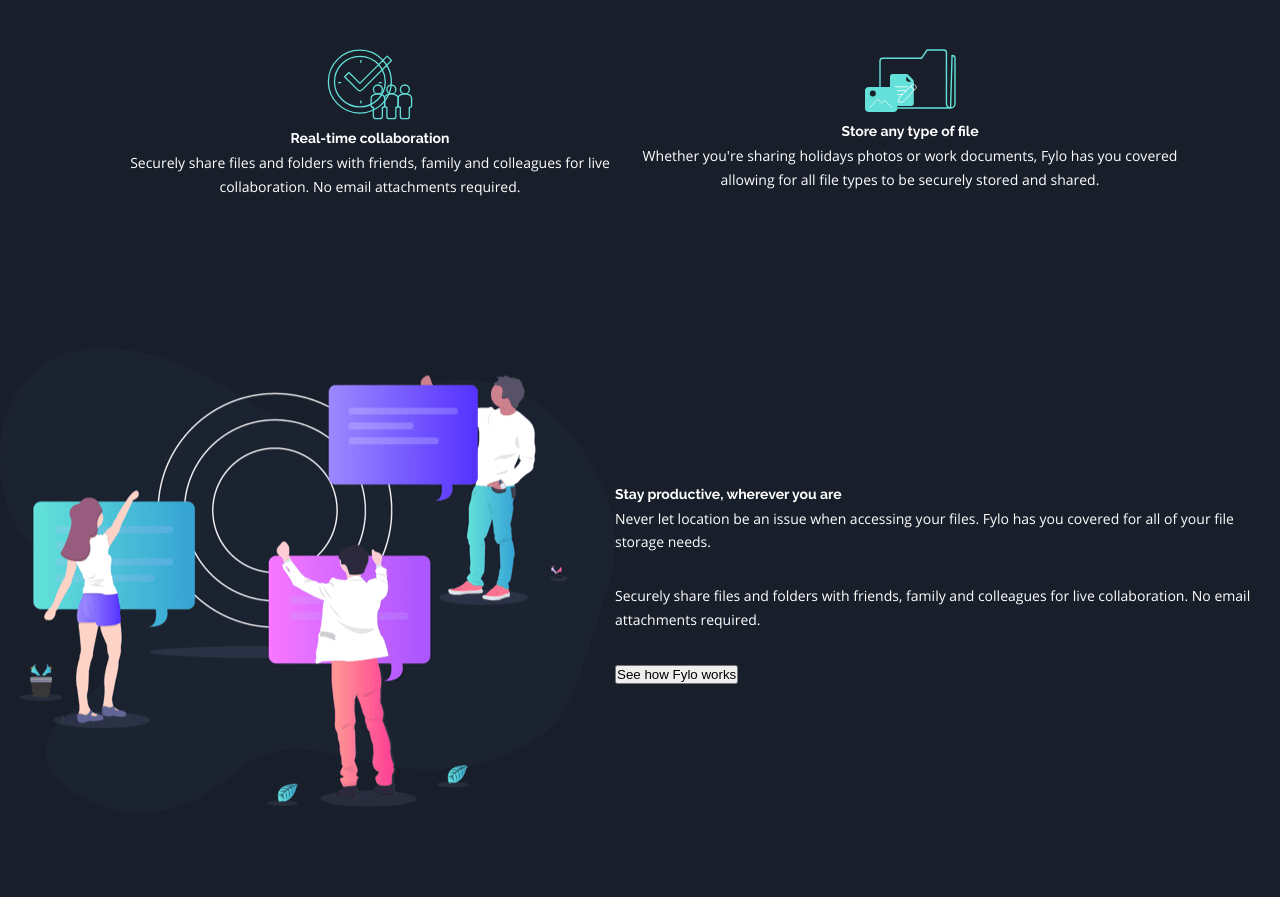
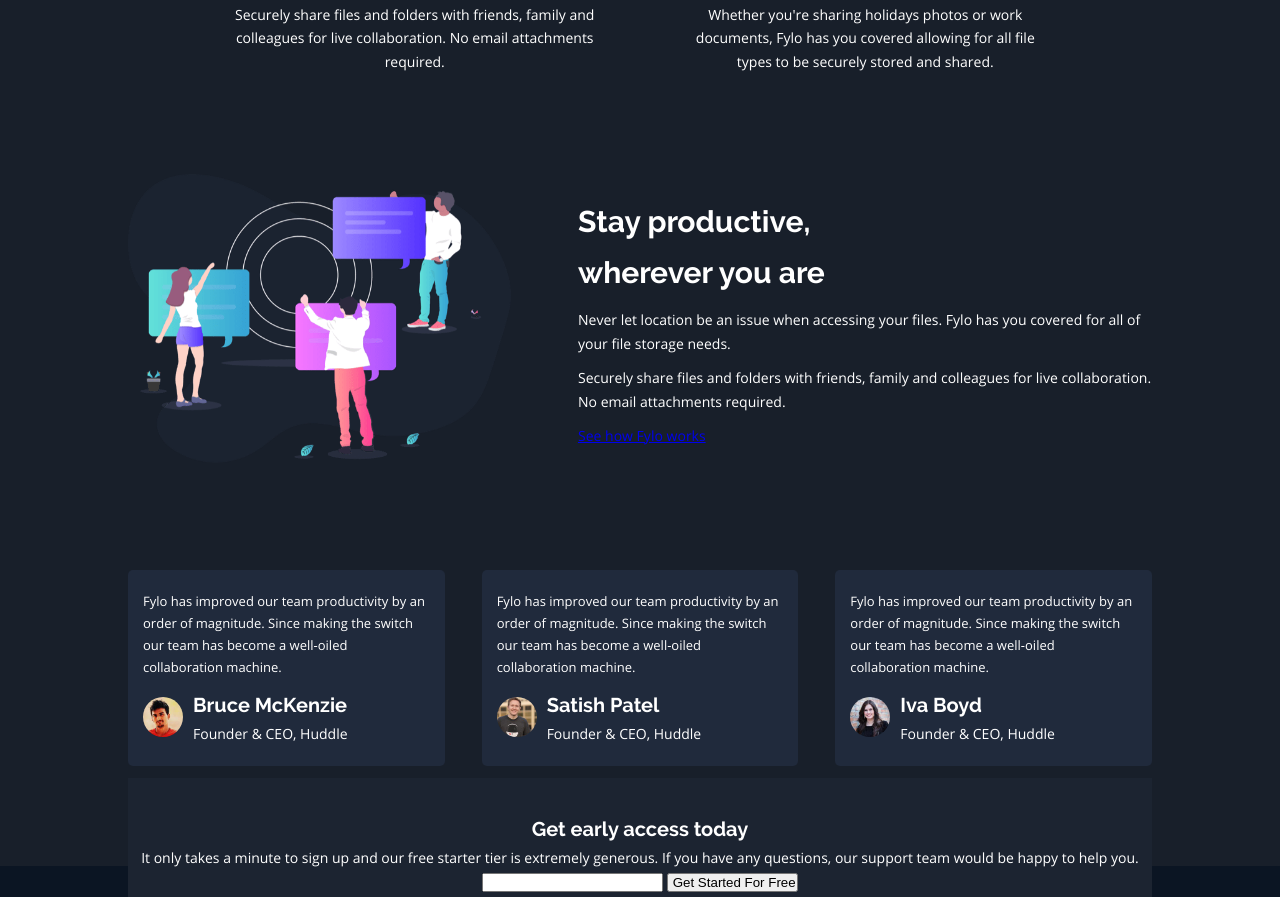
Before and after one commit to ericndebe/fylo-dark-theme-landing-page-master, a website built with Parcel: page index.html in a window 1280 px wide. Shown: the part 1158-2055 px from the top of the page. Built offline with nearby package versions, Linux system fonts and the light colour scheme.

```diff
--- a/index.html
+++ b/index.html
@@ -11,6 +11,7 @@
       sizes="32x32"
       href="./images/favicon-32x32.png"
     />
+    <meta name="theme-color" content="#1b2330" />
 
     <title>
       Frontend Mentor | Fylo landing page with dark theme and features grid
@@ -29,9 +30,14 @@
   </head>
   <body>
     <header class="header">
+      <div class="container">
         <nav class="nav">
           <div class="nav__logo">
-          <img class="nav__logo--img" src="./images/logo.svg" alt="Flyo Logo" />
+            <img
+              class="nav__logo--img"
+              src="./images/logo.svg"
+              alt="Flyo Logo"
+            />
           </div>
           <div class="nav__menu">
             <ul class="menu-list">
@@ -62,10 +68,12 @@
             <input class="intro__cta" type="button" value="Get Started" />
           </div>
         </div>
+      </div>
     </header>
 
-    <main class="main">
-      <section class="about">
+    <main class="main ">
+      <div class="container">
+        <section class="about container">
           <div class="about__content">
             <div class="about__item">
               <img
@@ -91,8 +99,8 @@
                 Security you can trust
               </h3>
               <p class="about__item--text">
-              2-factor authentication and user-controlled encryption are just a
-              couple of the security features we allow to help secure your
+                2-factor authentication and user-controlled encryption are just
+                a couple of the security features we allow to help secure your
                 files.
               </p>
             </div>
@@ -109,7 +117,8 @@
               </h3>
               <p class="about__item--text">
                 Securely share files and folders with friends, family and
-              colleagues for live collaboration. No email attachments required.
+                colleagues for live collaboration. No email attachments
+                required.
               </p>
             </div>
             <div class="about__item">
@@ -122,9 +131,9 @@
                 Store any type of file
               </h3>
               <p class="about__item--text">
-              Whether you're sharing holidays photos or work documents, Fylo has
-              you covered allowing for all file types to be securely stored and
-              shared.
+                Whether you're sharing holidays photos or work documents, Fylo
+                has you covered allowing for all file types to be securely
+                stored and shared.
               </p>
             </div>
           </div>
@@ -138,18 +147,19 @@
             />
           </div>
           <div class="additional-info__text">
-          <h2 class="additional-info__text-heading">
-            Stay productive, wherever you are
+            <h2 class="additional-info__text--heading">
+              <span>Stay productive,</span><span>wherever you are</span>
             </h2>
             <p class="additional-info__text-sub-text paragraph">
               Never let location be an issue when accessing your files. Fylo has
               you covered for all of your file storage needs.
             </p>
             <p class="additional-info__text-sub-text paragraph">
-            Securely share files and folders with friends, family and colleagues
-            for live collaboration. No email attachments required.
+              Securely share files and folders with friends, family and
+              colleagues for live collaboration. No email attachments required.
             </p>
-          <input type="button" value="See how Fylo works" />
+            <!-- <input type="button" value="See how Fylo works" /> -->
+            <a href="#">See how Fylo works</a>
           </div>
         </section>
 
@@ -157,9 +167,9 @@
           <div class="testimonial__content">
             <div class="testimonial__content--block">
               <p class="testimonial__text">
-              Fylo has improved our team productivity by an order of magnitude.
-              Since making the switch our team has become a well-oiled
-              collaboration machine.
+                Fylo has improved our team productivity by an order of
+                magnitude. Since making the switch our team has become a
+                well-oiled collaboration machine.
               </p>
               <div class="testimonial__user-info">
                 <img
@@ -176,9 +186,9 @@
 
             <div class="testimonial__content--block">
               <p class="testimonial__text">
-              Fylo has improved our team productivity by an order of magnitude.
-              Since making the switch our team has become a well-oiled
-              collaboration machine.
+                Fylo has improved our team productivity by an order of
+                magnitude. Since making the switch our team has become a
+                well-oiled collaboration machine.
               </p>
               <div class="testimonial__user-info">
                 <img
@@ -195,9 +205,9 @@
 
             <div class="testimonial__content--block">
               <p class="testimonial__text">
-              Fylo has improved our team productivity by an order of magnitude.
-              Since making the switch our team has become a well-oiled
-              collaboration machine.
+                Fylo has improved our team productivity by an order of
+                magnitude. Since making the switch our team has become a
+                well-oiled collaboration machine.
               </p>
               <div class="testimonial__user-info">
                 <img
@@ -213,14 +223,16 @@
             </div>
           </div>
         </section>
+      </div>
     </main>
     <footer class="footer">
+      <div class="container">
         <div class="sign-up">
           <h3 class="sign-up--heading">Get early access today</h3>
           <p class="sign-up--text">
             It only takes a minute to sign up and our free starter tier is
-          extremely generous. If you have any questions, our support team would
-          be happy to help you.
+            extremely generous. If you have any questions, our support team
+            would be happy to help you.
           </p>
           <div class="sign-up-form">
             <input type="email" name="" id="" />
@@ -273,6 +285,7 @@
             >Frontend Mentor</a
           >. Coded by <a href="#">Your Name Here</a>.
         </p>
+      </div>
     </footer>
     <script src="/index.js"></script>
   </body>
--- a/src/scss/base/_typography.scss
+++ b/src/scss/base/_typography.scss
@@ -49,6 +49,7 @@
 h3,
 h4 {
     font-family: 'Raleway', sans-serif;
+    font-size: 2rem;
     color: hsl(0, 0%, 100%);
     font-weight: 700;
 }
@@ -57,7 +58,7 @@
     font-size: 1.4rem;
 
     &:not(:last-child) {
-        margin-bottom: 3rem;
+        margin-bottom: 1rem;
     }
 }
 
--- a/src/scss/layout/_footer.scss
+++ b/src/scss/layout/_footer.scss
@@ -4,7 +4,7 @@
     padding: 15rem 0 5rem 0;
 
     .sign-up {
-        background-color: green;
+        background-color: $primary-color;
         position: absolute;
         width: 80%;
         height: 150px;
--- a/src/scss/layout/_navigation.scss
+++ b/src/scss/layout/_navigation.scss
@@ -1,5 +1,5 @@
 .nav {
-    background-color: $cta-blue-gradient;
+    //background-color: $cta-blue-gradient;
     height: 10vh;
     display: flex;
     justify-content: space-between;
--- a/src/scss/pages/_home.scss
+++ b/src/scss/pages/_home.scss
@@ -4,7 +4,7 @@
 
 .about {
 
-    padding: 10rem 5rem;
+    padding: 10rem 0rem;
     display: flex;
     flex-direction: column;
     align-items: center;
@@ -12,16 +12,27 @@
 
     &__content {
         display: flex;
-        margin: 5rem;
+        justify-content: space-between;
+        align-items: center;
+
+        &:not(:last-child) {
+            margin-bottom: 5rem;
+        }
+
     }
 
     &__item {
-        flex-basis: 50%;
+        flex-basis: 45%;
         text-align: center;
 
-        &--img {}
+        &--img {
+            width: 65px;
+            height: 64px;
+        }
 
-        &--heading {}
+        &--heading {
+            margin: .6rem 0;
+        }
 
         &--text {}
     }
@@ -31,6 +42,25 @@
 .additional-info {
     display: flex;
     align-items: center;
+    justify-content: center;
+
+    &__img {
+        img {
+            width: 85%;
+        }
+    }
+
+    &__text {
+
+        &--heading {
+            span {
+                display: block;
+            }
+
+            font-size: 3rem;
+            margin-bottom: 1rem;
+        }
+    }
 }
 
 .testimonial {
@@ -38,5 +68,31 @@
 
     &__content {
         display: flex;
+        justify-content: space-between;
+
+        &--block {
+            width: 28%;
+            background-color: $testimonial-bg-color;
+            border-radius: 5px;
+            padding: 2rem 1.5rem;
+        }
+    }
+
+    &__text {
+        margin-bottom: 1rem;
+        font-size: 1.3rem;
+    }
+
+    &__user-info {
+        display: flex;
+        justify-content: flex-start;
+        align-items: center;
+
+        &--rounded-img {
+            width: 40px;
+            height: 40px;
+            border-radius: 50px;
+            margin-right: 1rem;
+        }
     }
 }
```
Lines whose indentation alone changed are shown as unchanged.
